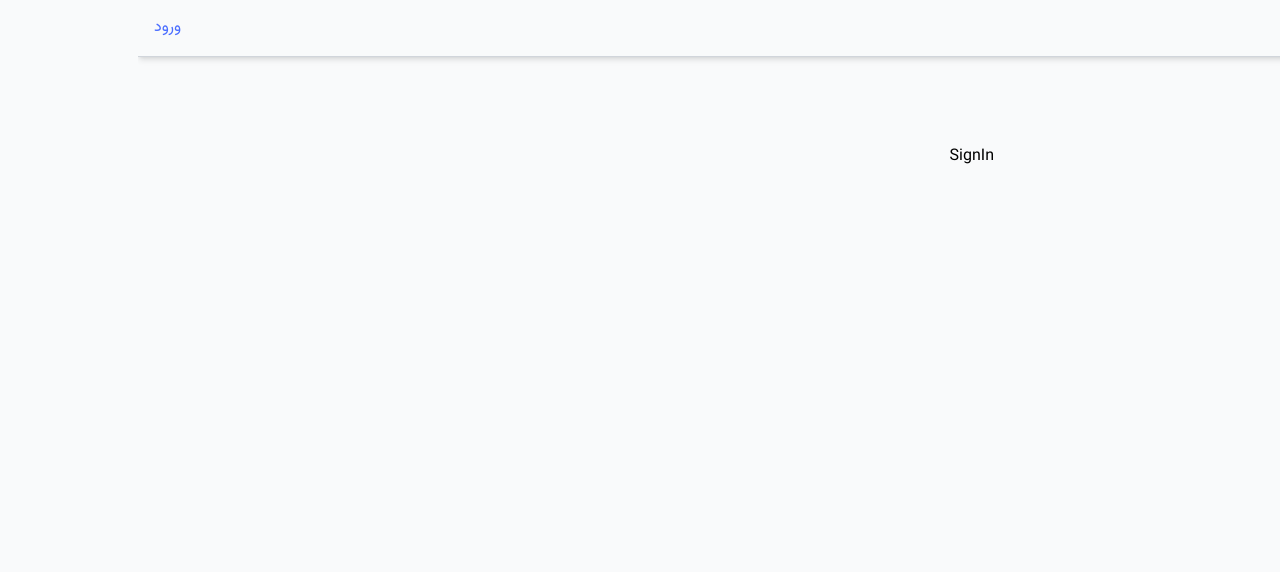
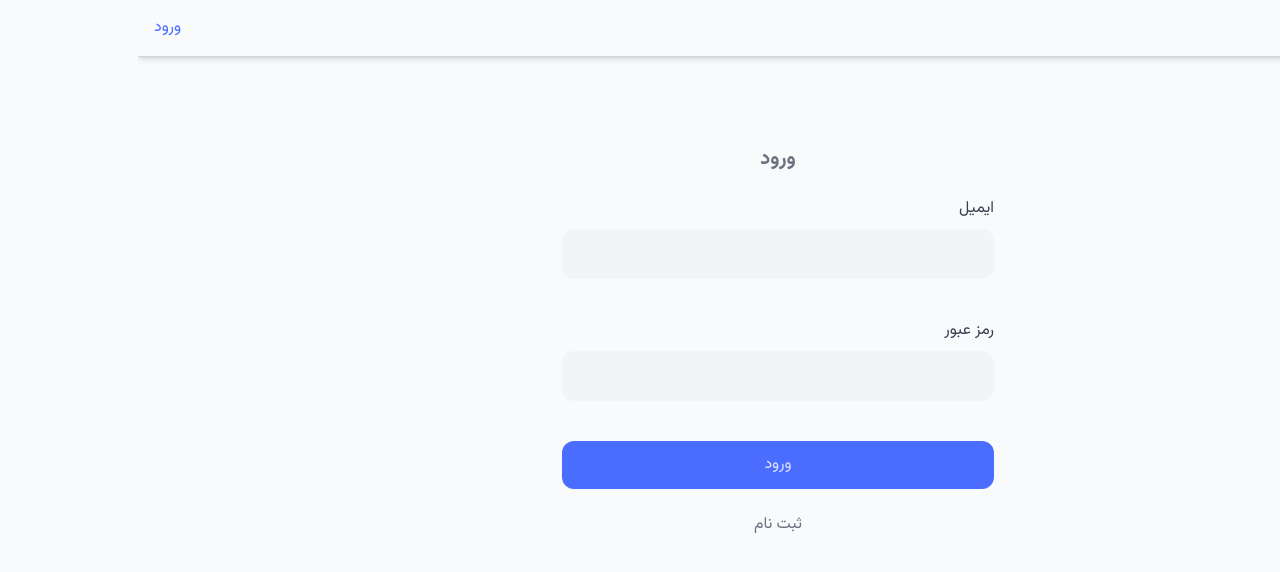
Before and after one commit to masoumehmohebbi/nextjs-blog-app, a Next.js app in the folder frontend/: page /signin in a window 1280 px wide. Shown: the top 572 px of the page. Built offline with nearby package versions, Linux system fonts and the light colour scheme; no server answers.

Commit message:
✨ feat: Added Context to Project

```diff
--- a/frontend/src/app/(auth)/signin/page.jsx
+++ b/frontend/src/app/(auth)/signin/page.jsx
@@ -1,9 +1,75 @@
-import React from 'react'
+"use client";
+import RHFTextField from "@/ui/RHFTextField";
+import React from "react";
+import { useForm } from "react-hook-form";
+import * as yup from "yup";
+import { yupResolver } from "@hookform/resolvers/yup";
+import { signinApi, signupApi } from "@/services/authService";
+import toast from "react-hot-toast";
+import { useRouter } from "next/compat/router";
+import Button from "@/ui/Button";
+import Link from "next/link";
 
 const SignIn = () => {
+  const schema = yup
+    .object({
+      email: yup.string().email("ایمیل نامعتبر است").required("ایمیل الزامیست"),
+      password: yup.string().required("رمز عبور الزامیست"),
+    })
+    .required();
+
+  const {
+    register,
+    handleSubmit,
+    formState: { errors, isLoading },
+  } = useForm({
+    resolver: yupResolver(schema),
+    mode: "onTouched",
+  });
+
+  const onSubmit = async (values) => {
+    try {
+      const { message } = await signinApi(values);
+      toast.success(message);
+    } catch (error) {
+      toast.error(error?.response?.data?.message);
+    }
+  };
+
   return (
-    <div>SignIn</div>
-  )
-}
+    <div>
+      <h1 className="text-xl font-bold text-secondary-500 text-center mb-6">
+        ورود
+      </h1>
+      <form onSubmit={handleSubmit(onSubmit)} className="space-y-10">
+        <RHFTextField
+          name="email"
+          label="ایمیل"
+          register={register}
+          errors={errors}
+          dir="ltr"
+        />
+        <RHFTextField
+          name="password"
+          label="رمز عبور"
+          register={register}
+          dir="ltr"
+          type="password"
+          errors={errors}
+        />
 
-export default SignIn
+        <Button
+          type="submit"
+          className="py-3 px-4 btn btn--primary rounded-xl w-full"
+        >
+          ورود
+        </Button>
+      </form>
+      <Link href="/signup" className="text-secondary-500 mt-6 text-center">
+        ثبت نام
+      </Link>
+    </div>
+  );
+};
+
+export default SignIn;
--- a/frontend/src/app/(auth)/signup/page.jsx
+++ b/frontend/src/app/(auth)/signup/page.jsx
@@ -6,7 +6,9 @@ import * as yup from "yup";
 import { yupResolver } from "@hookform/resolvers/yup";
 import { signupApi } from "@/services/authService";
 import toast from "react-hot-toast";
-import { useRouter } from "next/router";
+import { useRouter } from "next/compat/router";
+import Button from "@/ui/Button";
+import Link from "next/link";
 
 const SignUp = () => {
   const schema = yup
@@ -34,7 +36,7 @@ const SignUp = () => {
 
   const onSubmit = async (values) => {
     try {
-      const { data, message } = await signupApi(values);
+      const { message } = await signupApi(values);
       toast.success(message);
       router.push("/profile");
     } catch (error) {
@@ -44,8 +46,10 @@ const SignUp = () => {
 
   return (
     <div>
-      <h1>ثبت نام</h1>
-      <form handleSubmit={onSubmit}>
+      <h1 className="text-xl font-bold text-secondary-500 text-center mb-6">
+        ورود
+      </h1>
+      <form onSubmit={handleSubmit(onSubmit)} className="space-y-10">
         <RHFTextField
           name="name"
           label="نام و نام خانوادگی"
@@ -57,6 +61,7 @@ const SignUp = () => {
           label="ایمیل"
           register={register}
           errors={errors}
+          dir="ltr"
         />
         <RHFTextField
           name="password"
@@ -66,7 +71,17 @@ const SignUp = () => {
           type="password"
           errors={errors}
         />
+
+        <Button
+          type="submit"
+          className="py-3 px-4 btn btn--primary rounded-xl w-full"
+        >
+          تایید
+        </Button>
       </form>
+      <Link href="/signin" className="text-secondary-500 mt-6 text-center">
+        ورود
+      </Link>
     </div>
   );
 };
--- /dev/null
+++ b/frontend/src/app/(dashboard)/profile/page.jsx
@@ -0,0 +1,7 @@
+import React from "react";
+
+const ProfilePage = () => {
+  return <div>ProfilePage</div>;
+};
+
+export default ProfilePage;
--- /dev/null
+++ b/frontend/src/context/AuthContext.jsx
@@ -0,0 +1,36 @@
+const { useContext, useReducer } = require("react");
+
+const AuthContext = useContext();
+
+const initialState = {
+  user: null,
+  isAuthenticated: false,
+  isLoading: true,
+  error: null,
+};
+
+const authReducer = (state, action) => {};
+
+export default function AuthProvider({ children }) {
+  const [{ user, isAuthenticated, isLoading, error }, dispatch] = useReducer(
+    authReducer,
+    initialState
+  );
+
+  function signin() {}
+  function signup() {}
+
+  return (
+    <AuthContext.provider
+      value={{ user, isAuthenticated, isLoading, signin, signup }}
+    >
+      {children}
+    </AuthContext.provider>
+  );
+}
+
+function useAuth() {
+  const context = useContext(AuthContext);
+  if (context === undefined) throw new Error("not found Auth Context");
+  return context;
+}
--- a/frontend/src/services/authService.js
+++ b/frontend/src/services/authService.js
@@ -1,5 +1,11 @@
 import http from "./httpServices";
 
-export async function signupApi() {
+export async function signupApi(data) {
   return http.post("/user/signup", data).then(({ data }) => data.data);
 }
+export async function signinApi(data) {
+  return http.post("/user/signin", data).then(({ data }) => data.data);
+}
+export async function getUserApi() {
+  return http.get("/user/profile").then(({ data }) => data.data);
+}
--- a/frontend/src/services/httpServices.js
+++ b/frontend/src/services/httpServices.js
@@ -1,3 +1,5 @@
+import axios from "axios";
+
 const app = axios.create({
   baseURL: process.env.NEXT_PUBLIC_BASE_URL,
   withCredentials: true,
```
